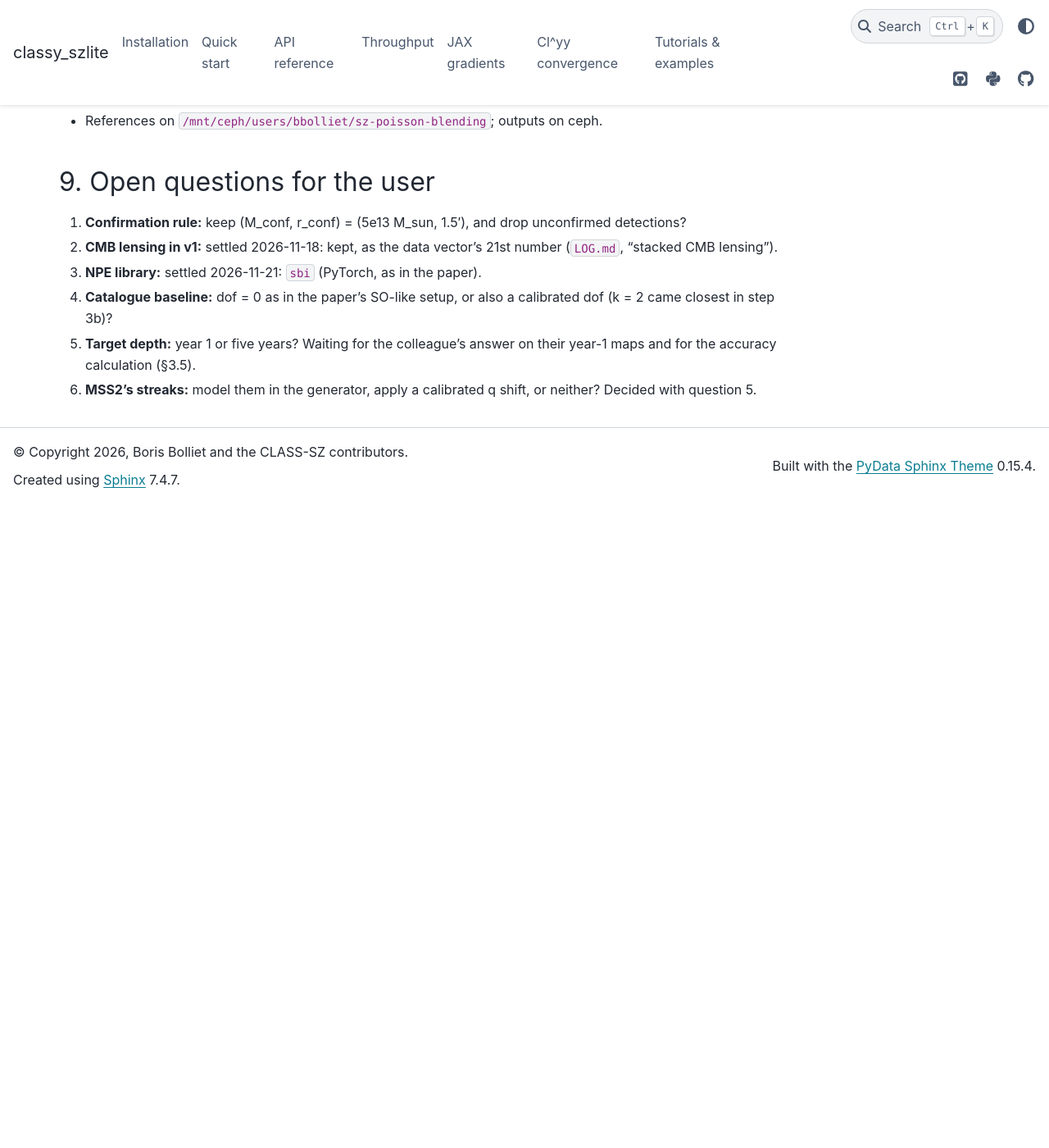
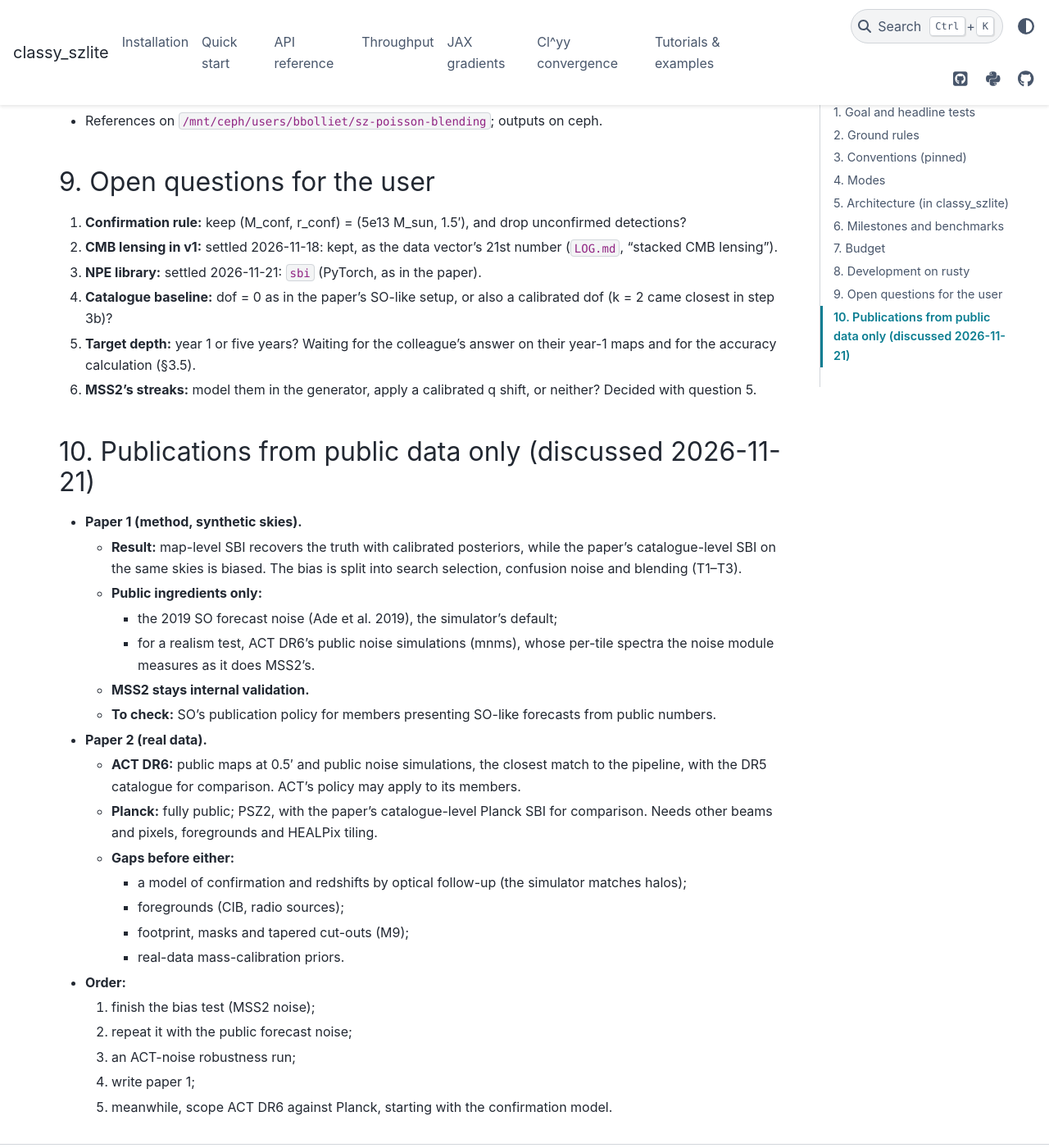
Before and after one commit to CLASS-SZ/classy_szlite, a Sphinx documentation site: the page built from docs/mapsim/PLAN.md, in a window 1280 px wide and 1400 px high, scrolled down 15850 px. Shown: the whole window at 82% size. Built offline with Sphinx 7.4.7 and the PyData theme 0.15.4, drawn with Linux system fonts in a browser that asks for light colours; before the commit the page ends 16465 px from its top, so only the background shows below that.

Commit message:
mapsim: PLAN section 10: publications from public data only
Co-Authored-By: Claude Opus 5.5 <noreply@anthropic.com>
Claude-Session: https://claude.ai/code/session_01LKS4L5UW7SKf5qQ2WAJ8ew

```diff
--- a/docs/mapsim/PLAN.md
+++ b/docs/mapsim/PLAN.md
@@ -374,3 +374,27 @@ Environment and data:
 4. **Catalogue baseline:** dof = 0 as in the paper's SO-like setup, or also a calibrated dof (k = 2 came closest in step 3b)?
 5. **Target depth:** year 1 or five years? Waiting for the colleague's answer on their year-1 maps and for the accuracy calculation (§3.5).
 6. **MSS2's streaks:** model them in the generator, apply a calibrated q shift, or neither? Decided with question 5.
+
+## 10. Publications from public data only (discussed 2026-11-21)
+
+- **Paper 1 (method, synthetic skies).**
+  - **Result:** map-level SBI recovers the truth with calibrated posteriors, while the paper's catalogue-level SBI on the same skies is biased. The bias is split into search selection, confusion noise and blending (T1–T3).
+  - **Public ingredients only:**
+    - the 2019 SO forecast noise (Ade et al. 2019), the simulator's default;
+    - for a realism test, ACT DR6's public noise simulations (mnms), whose per-tile spectra the noise module measures as it does MSS2's.
+  - **MSS2 stays internal validation.**
+  - **To check:** SO's publication policy for members presenting SO-like forecasts from public numbers.
+- **Paper 2 (real data).**
+  - **ACT DR6:** public maps at 0.5′ and public noise simulations, the closest match to the pipeline, with the DR5 catalogue for comparison. ACT's policy may apply to its members.
+  - **Planck:** fully public; PSZ2, with the paper's catalogue-level Planck SBI for comparison. Needs other beams and pixels, foregrounds and HEALPix tiling.
+  - **Gaps before either:**
+    - a model of confirmation and redshifts by optical follow-up (the simulator matches halos);
+    - foregrounds (CIB, radio sources);
+    - footprint, masks and tapered cut-outs (M9);
+    - real-data mass-calibration priors.
+- **Order:**
+  1. finish the bias test (MSS2 noise);
+  2. repeat it with the public forecast noise;
+  3. an ACT-noise robustness run;
+  4. write paper 1;
+  5. meanwhile, scope ACT DR6 against Planck, starting with the confirmation model.
```
